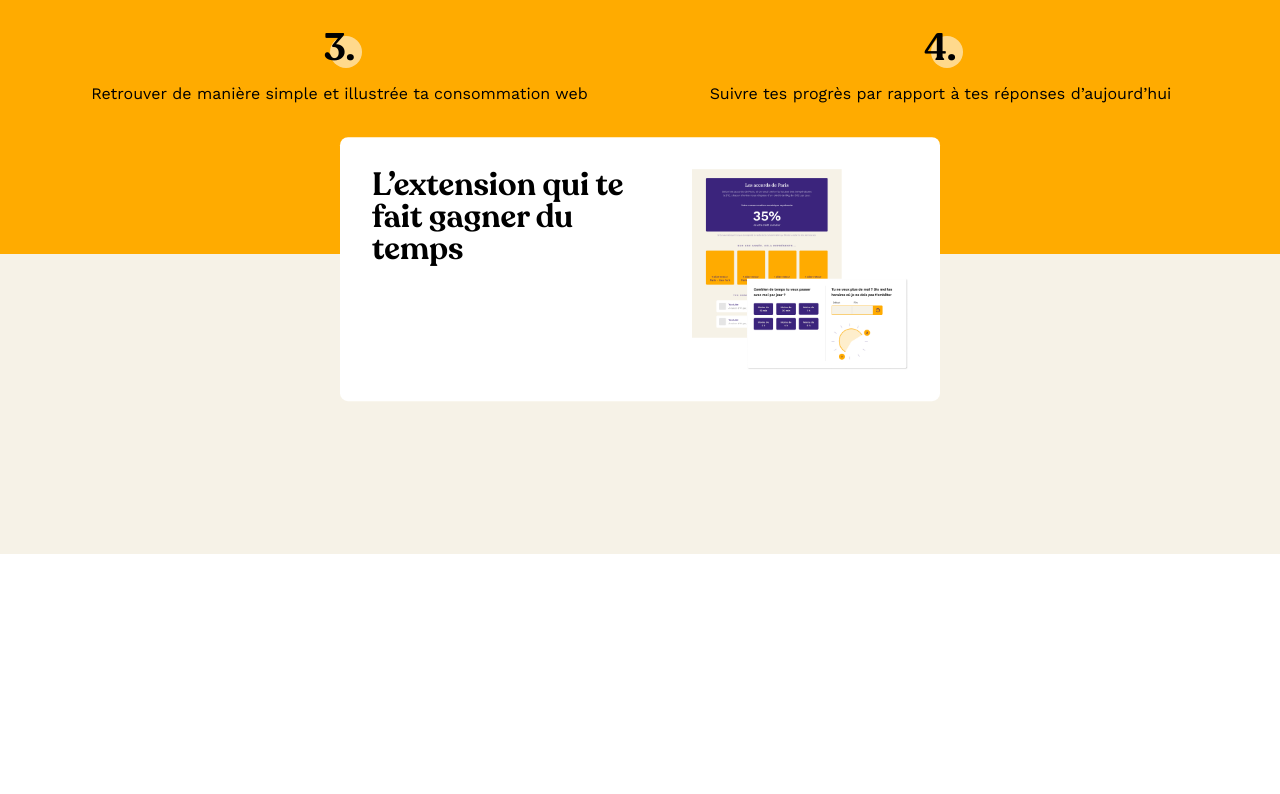
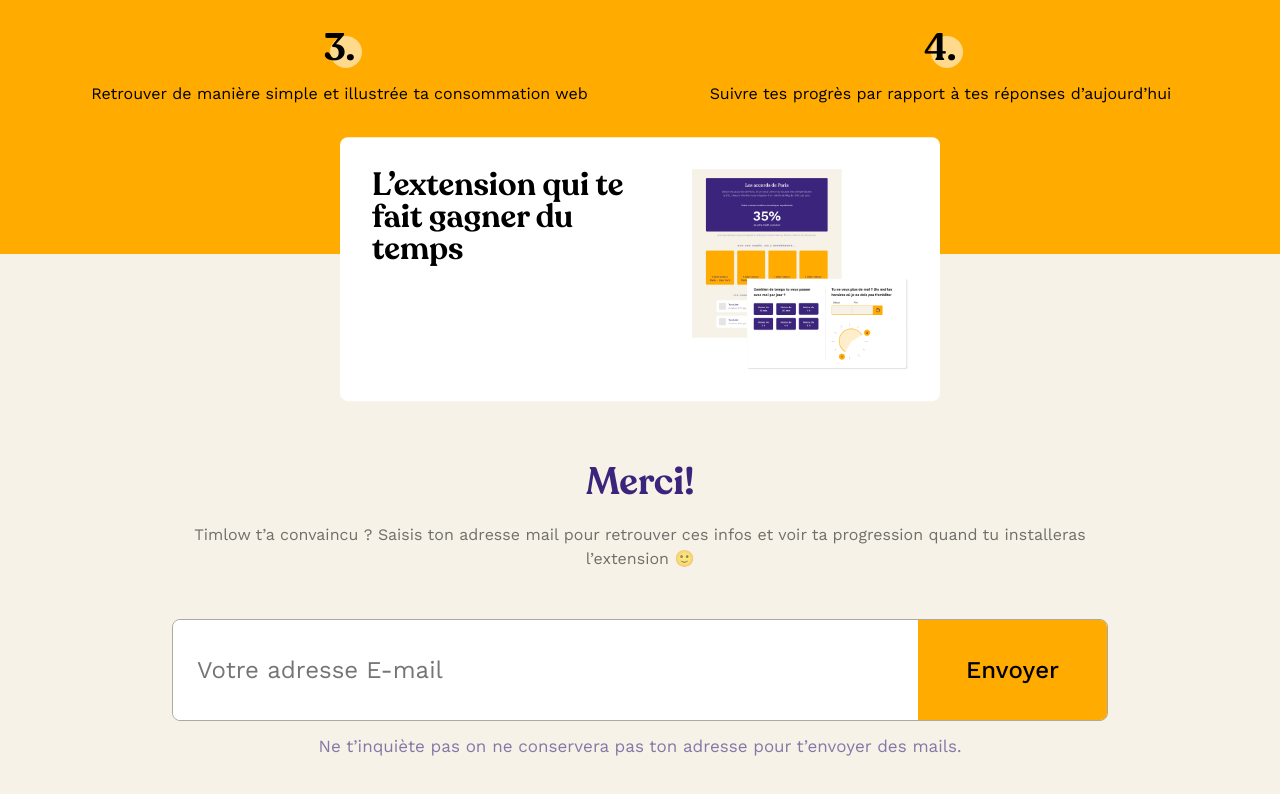
Before and after one commit to felixbouveret/hackathon-2020, a Nuxt app: page /report in a window 1280 px wide. Shown: the part 1431-2225 px from the top of the page. Before the commit the page ends 1985 px from the top, so only its background shows below. Built offline with nearby package versions, Linux system fonts and the light colour scheme.

Commit message:
:sparkles: dazbhmliazydbahmakbzd

```diff
--- /dev/null
+++ b/components/dashboard/footer.vue
@@ -0,0 +1,87 @@
+<template>
+  <section>
+    <div class="inner">
+      <div class="thanks-part">
+        <h2>Merci!</h2>
+        <p class="paris-accord-desc">
+          Timlow t’a convaincu ? Saisis ton adresse mail pour retrouver ces
+          infos et voir ta progression quand tu installeras l’extension 🙂
+        </p>
+      </div>
+
+      <form class="form-extension">
+        <input type="text" placeholder="Votre adresse E-mail" />
+        <input type="button" value="Envoyer" />
+      </form>
+
+      <p class="annonce">
+        Ne t’inquiète pas on ne conservera pas ton adresse pour t’envoyer des
+        mails.
+      </p>
+    </div>
+  </section>
+</template>
+
+<script>
+export default {
+  name: 'PiedDePage'
+}
+</script>
+
+<style lang="scss" scoped>
+h2 {
+  text-align: center;
+  font-family: 'Recoleta', sans-serif;
+  font-size: 38px;
+  color: $purple;
+  margin-bottom: 12px;
+}
+
+.thanks-part {
+  text-align: center;
+  width: 80%;
+  display: block;
+  margin: 0 auto;
+  line-height: 1.5;
+  & > p {
+    color: $desc-text;
+    margin-bottom: 3em;
+  }
+}
+
+.form-extension {
+  display: flex;
+  width: 80%;
+  margin: auto;
+  overflow: hidden;
+  border-radius: $radius;
+  border: 0.1px solid $h2-text;
+  input[type='text'] {
+    font-family: 'Work Sans';
+    font-size: 24px;
+    padding: 1.5em 1em;
+    width: 80%;
+    border: 0px solid $desc-text;
+    outline: none;
+    font-weight: normal;
+  }
+  input[type='button'] {
+    font-family: 'Work Sans';
+    font-weight: 500;
+    padding: 1.5em 2em;
+    font-size: 24px;
+    background-color: $orange;
+    color: black;
+    border: 0px solid $main-color;
+  }
+}
+
+.annonce {
+  margin: auto;
+  font-size: 17px;
+  color: $purple-light;
+  text-align: center;
+  margin: 1em 1em 5em 1em;
+  font-weight: normal;
+}
+</style>
--- a/pages/report.vue
+++ b/pages/report.vue
@@ -6,6 +6,7 @@
     />
     <consos :consos="report.consos" />
     <solutions />
+    <pied-de-page />
   </div>
   <div v-else>Chargement...</div>
 </template>
@@ -16,6 +17,7 @@ import accords from '~/components/dashboard/accords'
 import representation from '~/components/dashboard/representation'
 import consos from '~/components/dashboard/consos'
 import solutions from '~/components/dashboard/solutions'
+import PiedDePage from '~/components/dashboard/footer'
 
 export default {
   name: 'report',
@@ -23,7 +25,8 @@ export default {
     accords,
     representation,
     consos,
-    solutions
+    solutions,
+    PiedDePage
   },
   data() {
     return {
```
